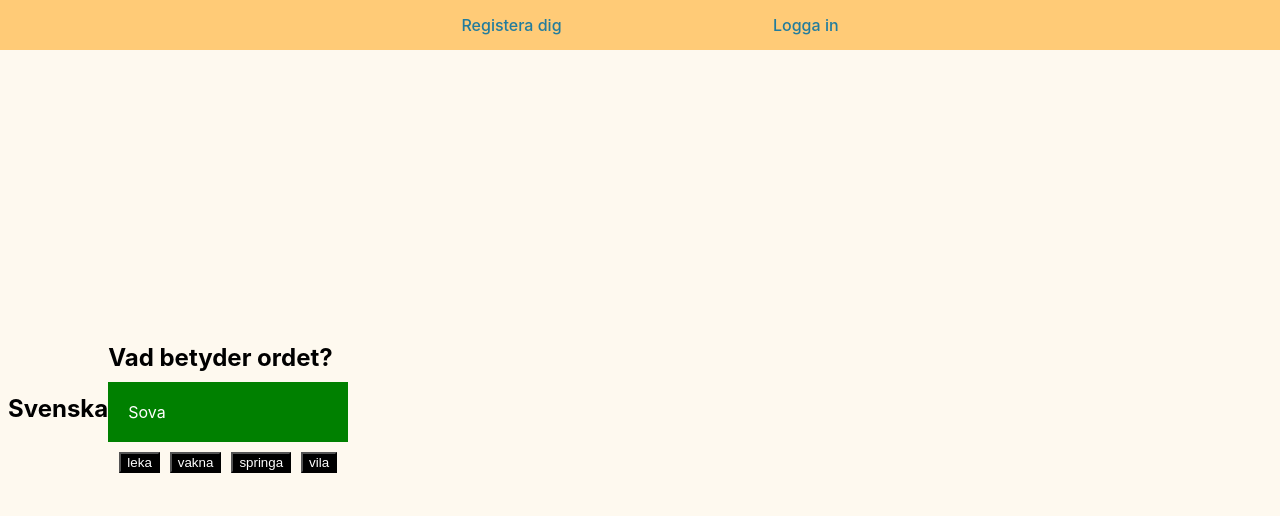
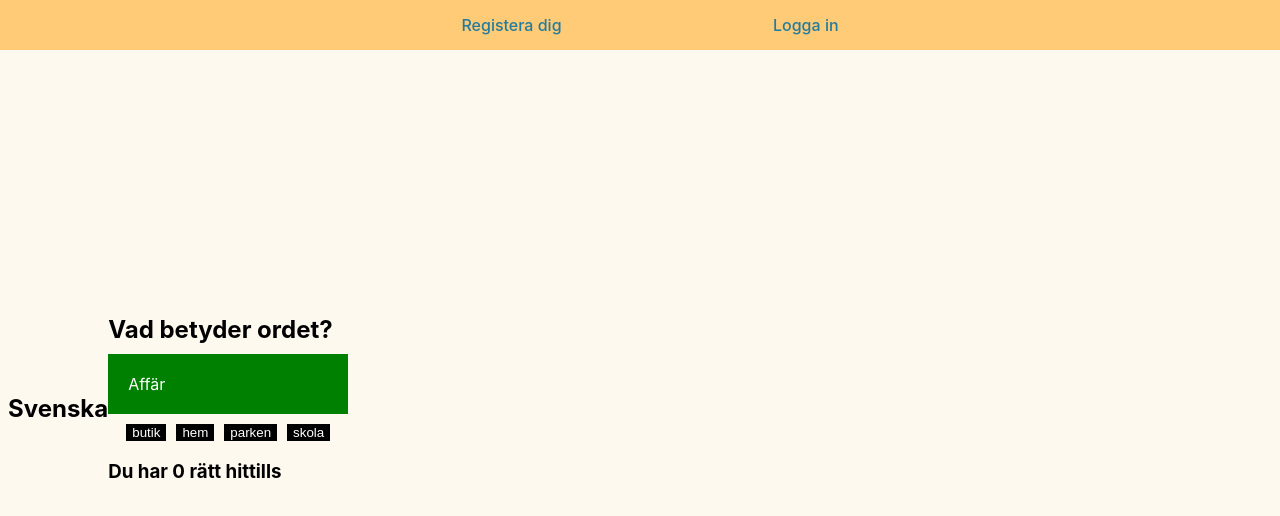
Before and after one commit to Technigo/final-boiler-plate-monorepo, a React (Vite) app in the folder frontend/: page /play/svenska in a window 1280 px wide. Shown: the top 516 px of the page. Built offline with nearby package versions, Linux system fonts and the light colour scheme; no server answers.

Commit message:
added code from EnglishQuestion to SwedishQuestion

```diff
--- a/frontend/src/components/Games/SwedishQuestion.jsx
+++ b/frontend/src/components/Games/SwedishQuestion.jsx
@@ -1,40 +1,74 @@
 import styled from "styled-components";
+import { useState, useEffect } from "react";
+import { useScore } from "../../contexts/ScoreContext";
 import swedishData from "../../data/SwedishGameData.json";
 
 export const SwedishQuestion = () => {
   const { swedish } = swedishData;
-
-  const number = Math.floor(Math.random() * swedish.length);
+  const { score, setScore } = useScore();
+  const [randomNumber, setRandomNumber] = useState(4);
+  const [message, setMessage] = useState("");
+  const [disableButton, setDisableButton] = useState(false);
 
   const answers = [];
 
   const generateAnswers = () => {
-    swedish[number].wrongAnswer.map((answer) => answers.push(answer));
-    answers.push(swedish[number].rightAnswer);
-    console.log(answers);
+    swedish[randomNumber].wrongAnswer.map((answer) => answers.push(answer));
+    answers.push(swedish[randomNumber].rightAnswer);
+    answers.sort();
+    /*for (let i = answers.length - 1; i > 0; i--) {
+      let j = Math.floor(Math.random() * (i + 1));
+      [answers[i], answers[j]] = [answers[j], answers[i]];
+    } return answers*/
   };
 
   generateAnswers();
 
-  const shuffleArray = () => {
-    for (let i = answers.length - 1; i > 0; i--) {
-      let j = Math.floor(Math.random() * (i + 1));
-      [answers[i], answers[j]] = [answers[j], answers[i]];
-    }
-    return answers;
+  const generateQuestion = () => {
+    setRandomNumber(Math.floor(Math.random() * swedish.length));
+    generateAnswers();
+    setDisableButton(false);
+    setMessage("");
   };
 
-  shuffleArray();
+  useEffect(() => {
+    generateQuestion();
+  }, []);
+
+  //Takes users answer and compare it to right answer to generate right/wrong-message
+  const handleChoice = (answer) => {
+    const rightAnswer = swedish[randomNumber].rightAnswer;
+    if (answer === rightAnswer) {
+      setTimeout(() => setMessage(`✅ Rätt svar! Bra jobbat!`)(), 1000);
+      setTimeout(() => setScore(score + 1)(), 2000);
+    } else {
+      setTimeout(
+        () => setMessage(`❌ Fel svar. Rätt svar var ${rightAnswer}.`)(),
+        1000
+      );
+    }
+    setDisableButton(true);
+    setTimeout(() => generateQuestion(), 5000);
+  };
 
   return (
     <div>
       <Title>Vad betyder ordet?</Title>
-      <QuestionCard>{swedish[number].question}</QuestionCard>
+      <QuestionCard>{swedish[randomNumber].question}</QuestionCard>
       <Answers>
+        {message && <Message>{message}</Message>}
         {answers.map((answer, index) => (
-          <AnswerButton key={index}>{answer}</AnswerButton>
+          <AnswerButton
+            disabled={disableButton}
+            key={index}
+            value={answer}
+            onClick={(event) => handleChoice(event.target.value)}
+          >
+            {answer}
+          </AnswerButton>
         ))}
       </Answers>
+      <Score>Du har {score} rätt hittills</Score>
     </div>
   );
 };
@@ -49,6 +83,7 @@ const QuestionCard = styled.div`
   color: white;
   padding: 20px;
   margin: 10px auto;
+  z-index: 1;
 `;
 const Answers = styled.div`
   display: flex;
@@ -56,9 +91,34 @@ const Answers = styled.div`
   justify-content: center;
   flex-wrap: wrap;
   gap: 10px;
+  z-index: 1;
 `;
 
 const AnswerButton = styled.button`
   color: white;
   background-color: black;
+  border: none;
+  z-index: 1;
+
+  &:disabled {
+    cursor: default;
+    border: none;
+  }
 `;
+
+const Message = styled.div`
+  color: black;
+  display: flex;
+  position: absolute;
+  justify-content: center;
+  align-items: center;
+  margin: -80px auto 0 auto;
+  padding: 50px;
+  background-color: white;
+  z-index: 2;
+  width: 100vh;
+`;
+
+const Score = styled.h3`
+  color: black;
+`;
```
